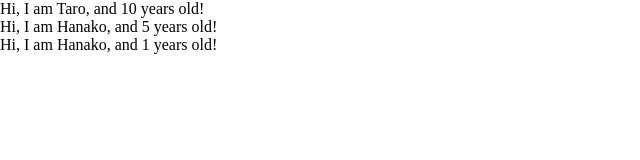
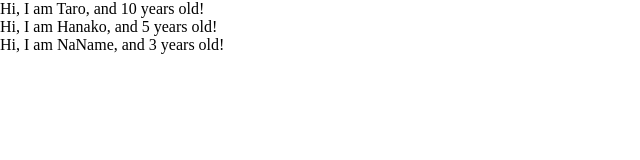
Before and after one commit to takuKik/react, a React (Create React App) app: page / in a window 1280 px wide. Shown: the top 160 px of the page, without its empty margins (0-640 px from the left). Built offline with nearby package versions, Linux system fonts and the light colour scheme.

Commit message:
learn prop-types

```diff
--- a/src/App.js
+++ b/src/App.js
@@ -1,10 +1,11 @@
 import React from 'react';
+import PropTypes from 'prop-types';
 
 const App = () => {
     const profiles = [
         { name: "Taro", age: 10},
         { name: "Hanako", age: 5},
-        { name: "Hanako"}
+        { name: "NaName", age: 3}
     ]
   return (
     <div>
@@ -21,8 +22,9 @@ const User = (props) => {
   return <div>Hi, I am {props.name}, and {props.age} years old! </div>
 }
 
-User.defaultProps = {
-    age: 1
+User.propTypes =  {
+    name: PropTypes.string,
+    age: PropTypes.number.isRequired
 }
 
 export default App;
```
